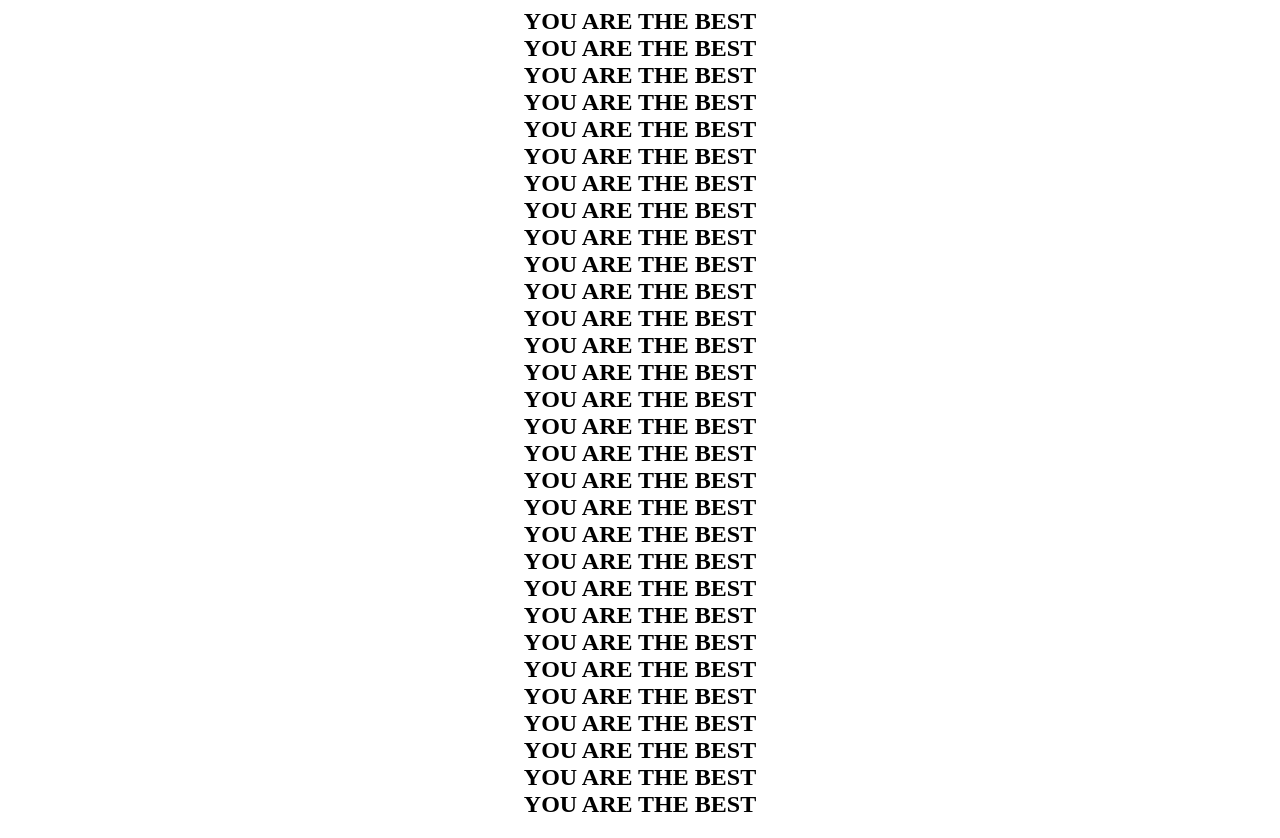
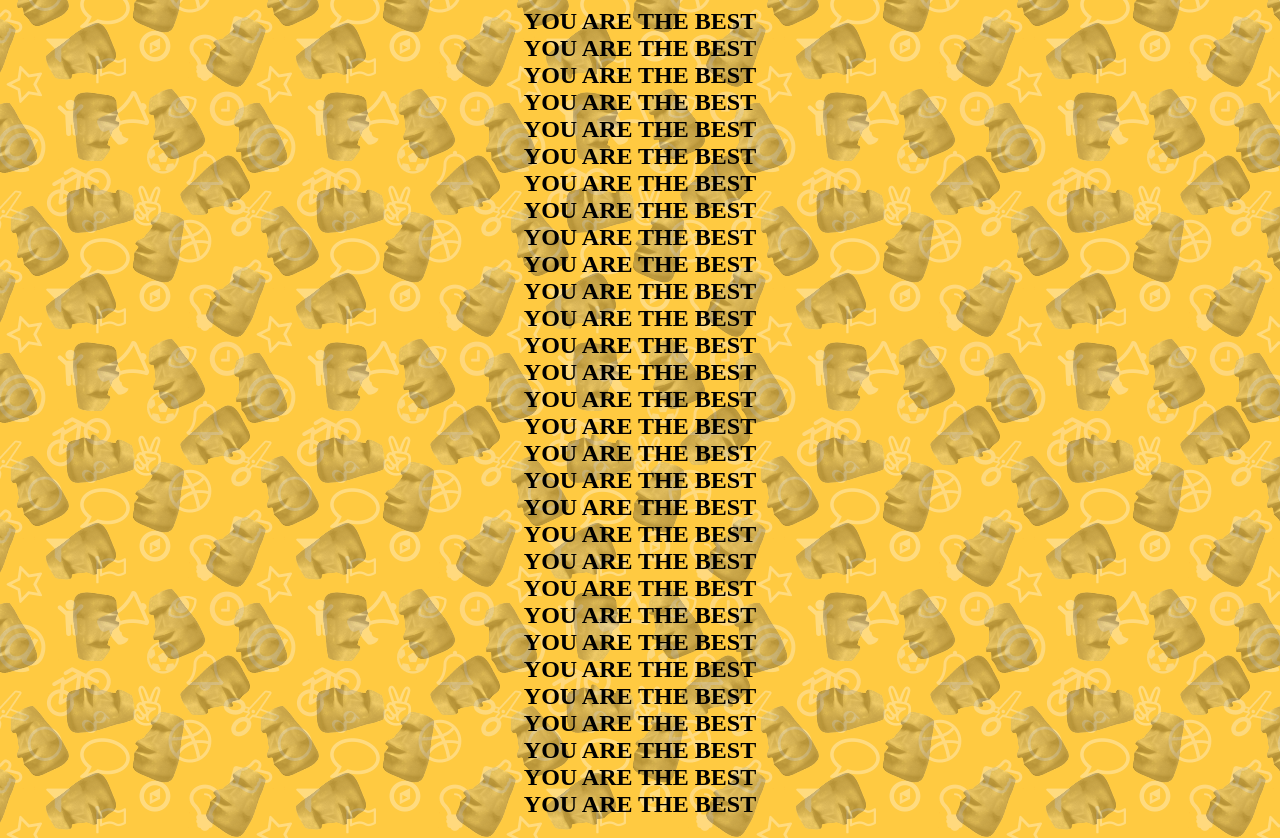
Before and after one commit to leoska/bsbo-01-2021-prak1, a website: page app/index.html in a window 1280 px wide. Drawn offline with Linux system fonts and the light colour scheme.

Commit message:
added background and style sheets

```diff
--- a/app/index.html
+++ b/app/index.html
@@ -1,6 +1,7 @@
 <html>
     <head>
         <title>best page in the world</title>
+        <link rel="stylesheet" href="style.css">
     </head>
     <body>
         <h2 align=center >
--- /dev/null
+++ b/app/style.css
@@ -0,0 +1,3 @@
+html{
+    background-image: url("./tile_background.png");
+}
```
Also changed, not shown: app/tile_background.png (added).
